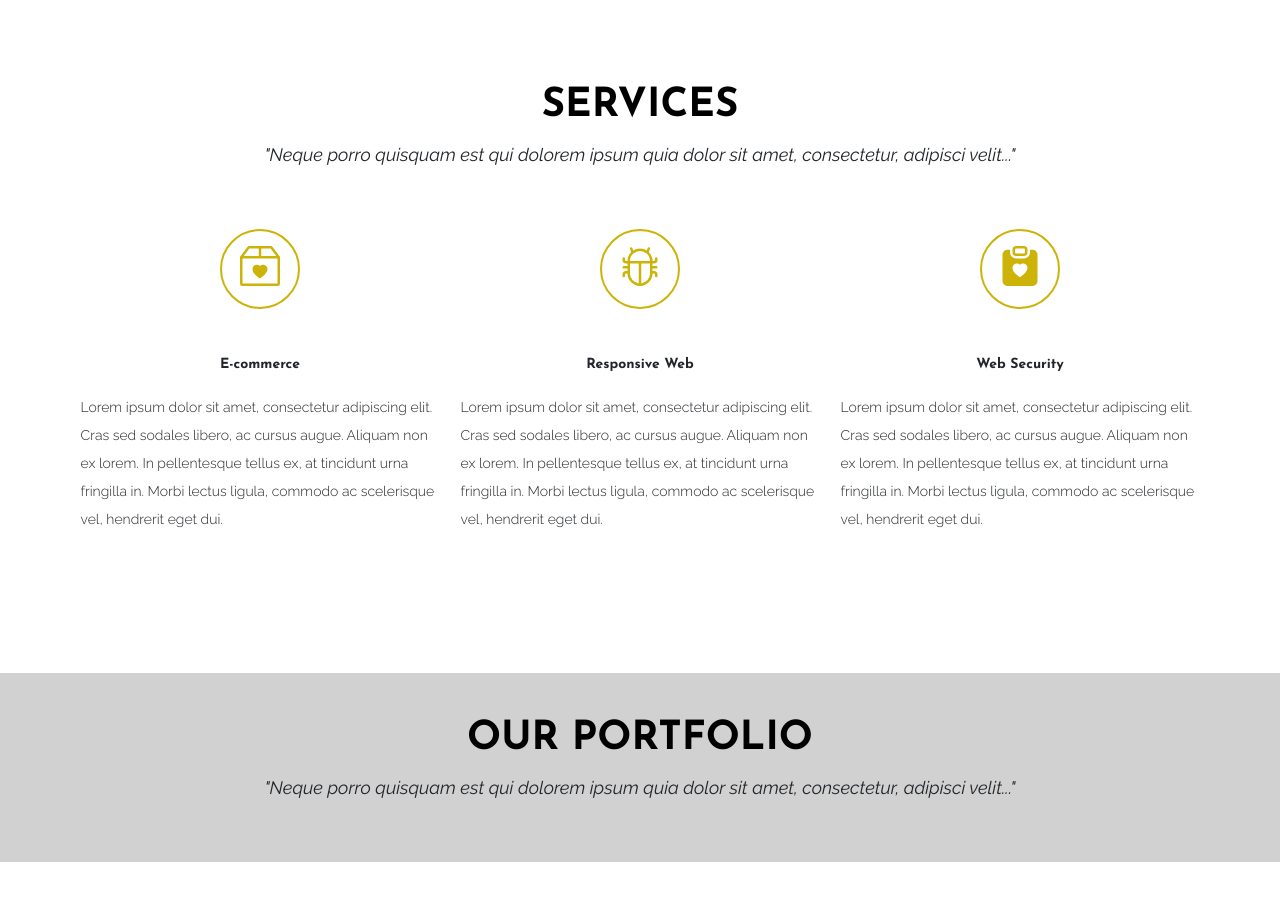
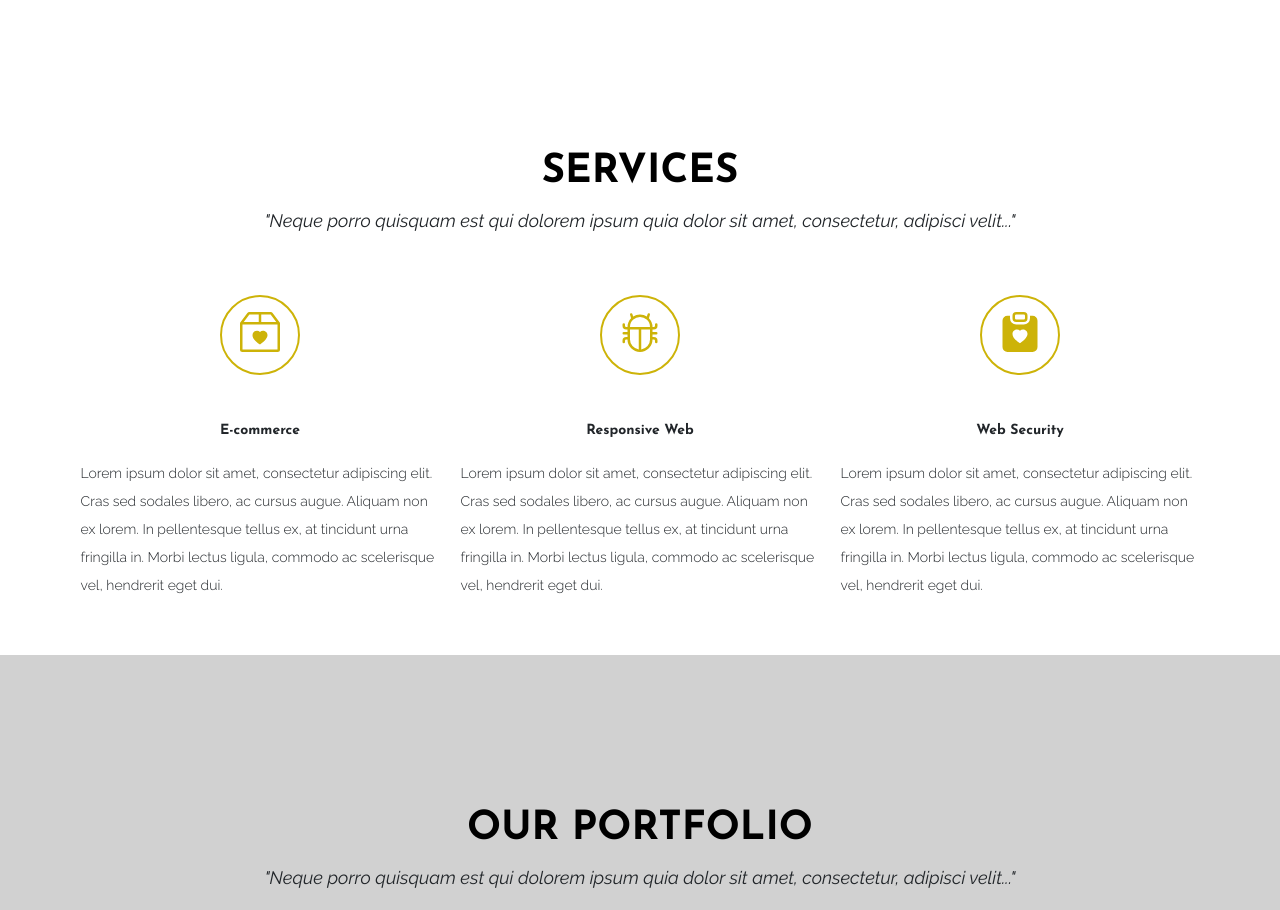
Before and after one commit to HannaNesterova/landing-page, a website: page index.html in a window 1280 px wide. Shown: the part 802-1712 px from the top of the page. Before the commit the page ends 1664 px from the top, so only its background shows below. Drawn offline with nearby package versions, Linux system fonts and the light colour scheme.

Commit message:
Add padding-top to sections

```diff
--- a/index.html
+++ b/index.html
@@ -34,7 +34,7 @@
                 </div>
             </div>
         </header>
-        <section class="section-servis mt-5 py-5">
+        <section class="section-servis">
             <div class="container">
                 <div class="row w-auto">
                     <h6>SERVICES</h6>
@@ -65,7 +65,7 @@
                 </div>
             </div>
         </section>
-        <section class="section-portfolio mt-5 py-5">
+        <section class="section-portfolio">
             <div class="container">
                 <div class="row w-auto">
                     <h6>OUR PORTFOLIO</h6>
--- a/sass/style.scss
+++ b/sass/style.scss
@@ -69,12 +69,14 @@ body {
         text-align: center;
         font-family: 'Josefin Sans', sans-serif;
         font-weight: bold;
+        padding-top: 150px;
     }
     .services-head{
         font-size: 18px;
         text-align: center;
         font-family: 'Raleway', sans-serif;
         font-style: italic;
+
     }
     .column-title {
         text-align: center;
@@ -100,6 +102,7 @@ body {
 }
 .section-portfolio {
     background-color: rgb(209, 209, 209);
+    padding-top: 150px;
     .portfolio-head{
         font-size: 18px;
         text-align: center;
```
Also changed, not shown: css/style.css, 1 other file.
